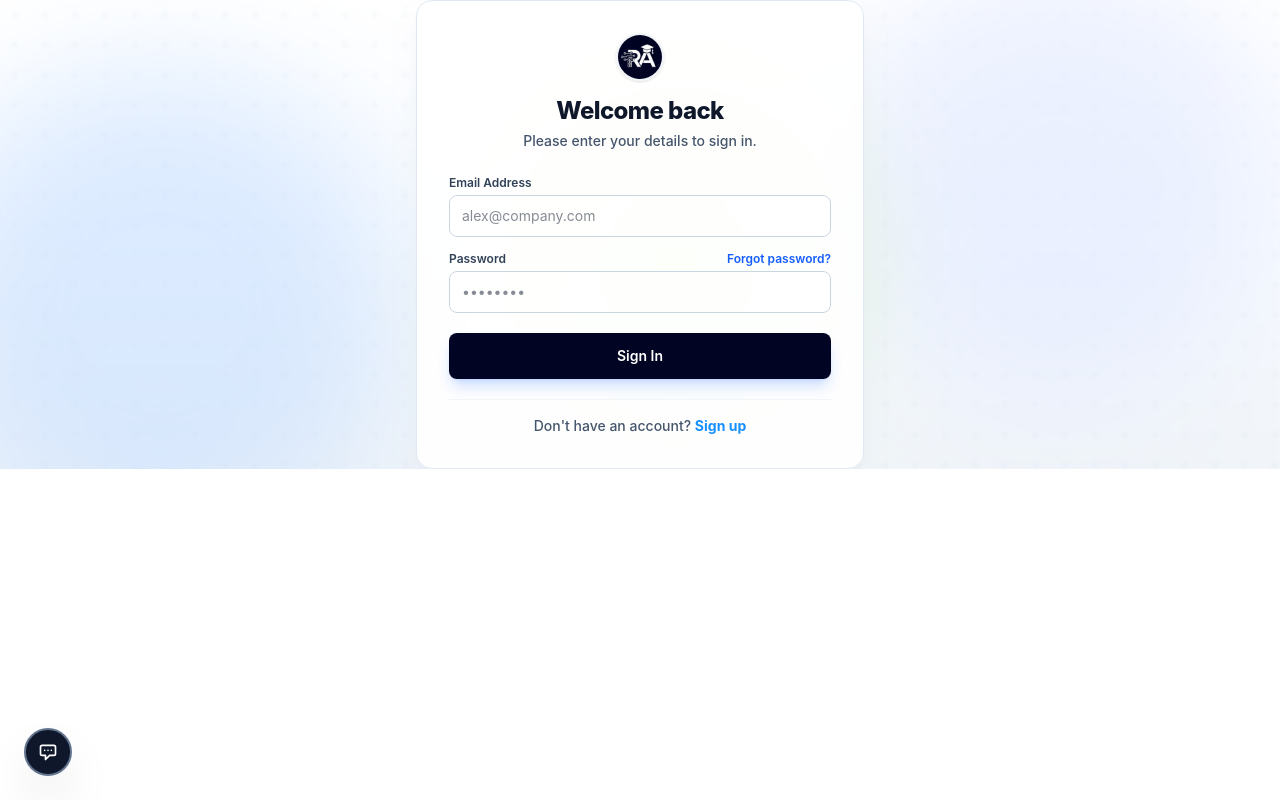
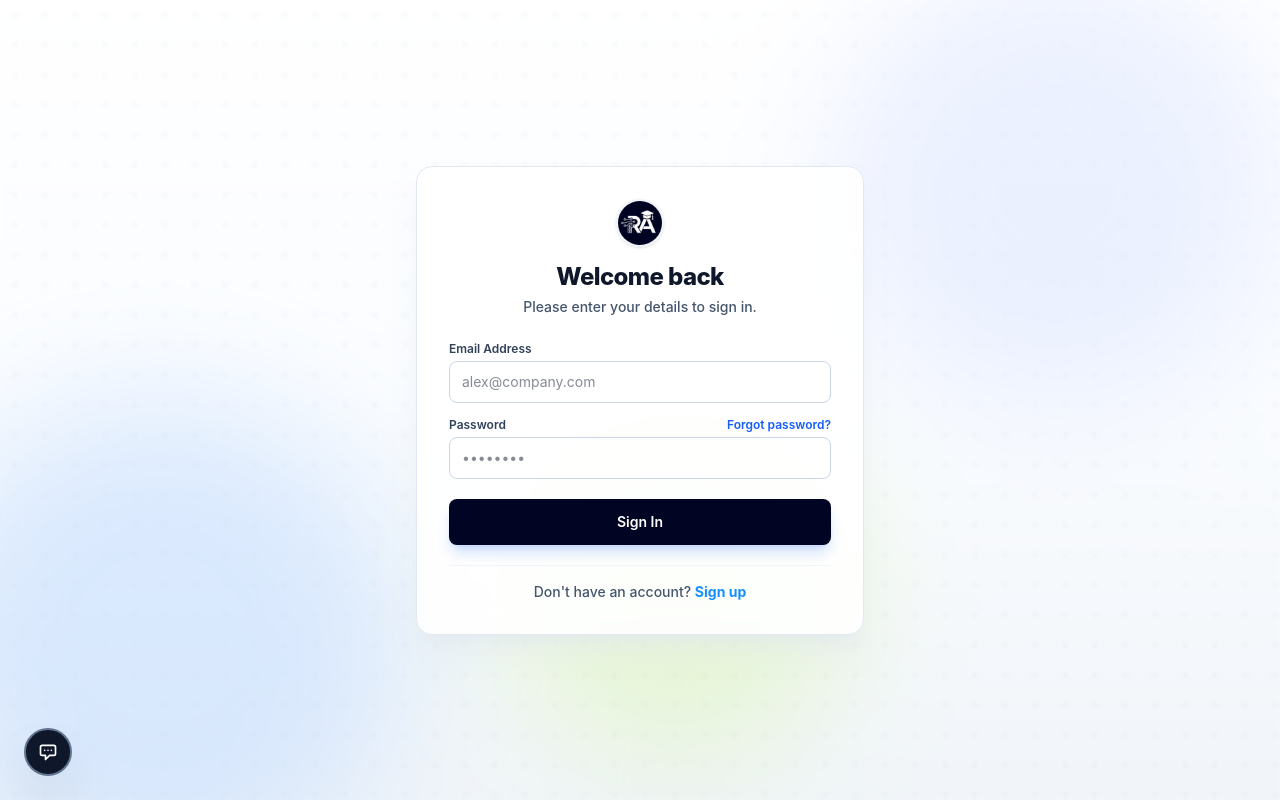
Before and after one commit to Alex-Mwaura-k/RA_technologies, a React (Vite) app: page /login in a window 1280 px wide. Built offline with nearby package versions, Linux system fonts and the light colour scheme.

Commit message:
update login and signup

```diff
--- a/src/pages/Login.jsx
+++ b/src/pages/Login.jsx
@@ -50,7 +50,8 @@ const Login = () => {
 
   return (
     <SharedBackground>
-      <div className="w-full flex items-center justify-center px-4 sm:px-6 lg:px-8">
+      {/* Added min-h-screen and min-h-[100dvh] along with vertical padding (py-12) to ensure full-screen flex centering */}
+      <div className="w-full min-h-screen min-h-[100dvh] flex items-center justify-center px-4 sm:px-6 lg:px-8 py-12">
         <div className="max-w-md w-full space-y-5 bg-white/90 backdrop-blur-md p-6 sm:p-8 rounded-2xl shadow-xl shadow-slate-200/50 border border-slate-200 max-h-[95vh] overflow-y-auto">
 
           <div className="text-center">
--- a/src/pages/Signup.jsx
+++ b/src/pages/Signup.jsx
@@ -2,7 +2,6 @@ import React, { useState } from 'react';
 import { Link, useNavigate } from 'react-router-dom';
 import toast from 'react-hot-toast';
 
-// Import your shared background and logo
 import SharedBackground from '../components/layout/SharedBackground';
 import logo from '../assets/logo.png';
 
@@ -62,11 +61,10 @@ const Signup = () => {
 
   return (
     <SharedBackground>
-      <div className="w-full flex items-center justify-center px-4 sm:px-6 lg:px-8">
+      <div className="w-full min-h-screen min-h-[100dvh] flex items-center justify-center px-4 sm:px-6 lg:px-8 py-2 overflow-x-hidden box-border">
 
         <div className="max-w-md w-full space-y-5 bg-white/90 backdrop-blur-md p-6 sm:p-8 rounded-2xl shadow-xl shadow-slate-200/50 border border-slate-200 max-h-[95vh] overflow-y-auto">
 
-          {/* Header */}
           <div className="text-center">
             <Link to="/" className="inline-block mb-2 focus:outline-none focus:ring-2 focus:ring-blue-500/50 rounded-full transition-transform hover:scale-105">
               <img
@@ -83,7 +81,6 @@ const Signup = () => {
             </p>
           </div>
 
-          {/* Signup Form */}
           <form className="mt-4 sm:mt-6 space-y-5" onSubmit={handleSubmit}>
             <div className="space-y-3.5">
 
@@ -133,7 +130,6 @@ const Signup = () => {
                 />
               </div>
 
-              {/* Password Field */}
               <div>
                 <label className="block text-xs font-semibold text-slate-700 mb-1">
                   Password
@@ -170,7 +166,6 @@ const Signup = () => {
                 </div>
               </div>
 
-              {/* Confirm Password Field */}
               <div>
                 <label className="block text-xs font-semibold text-slate-700 mb-1">
                   Confirm Password
@@ -216,7 +211,7 @@ const Signup = () => {
               }`}
             >
               {isSubmitting ? (
-                <svg className="animate-spin -ml-1 mr-3 h-5 w-5 text-white" xmlns="http://www.w3.org/2000/svg" fill="none" viewBox="0 0 24 24">
+                <svg className="animate-spin mr-3 h-5 w-5 text-white" xmlns="http://www.w3.org/2000/svg" fill="none" viewBox="0 0 24 24">
                   <circle className="opacity-25" cx="12" cy="12" r="10" stroke="currentColor" strokeWidth="4"></circle>
                   <path className="opacity-75" fill="currentColor" d="M4 12a8 8 0 018-8V0C5.373 0 0 5.373 0 12h4zm2 5.291A7.962 7.962 0 014 12H0c0 3.042 1.135 5.824 3 7.938l3-2.647z"></path>
                 </svg>
```
